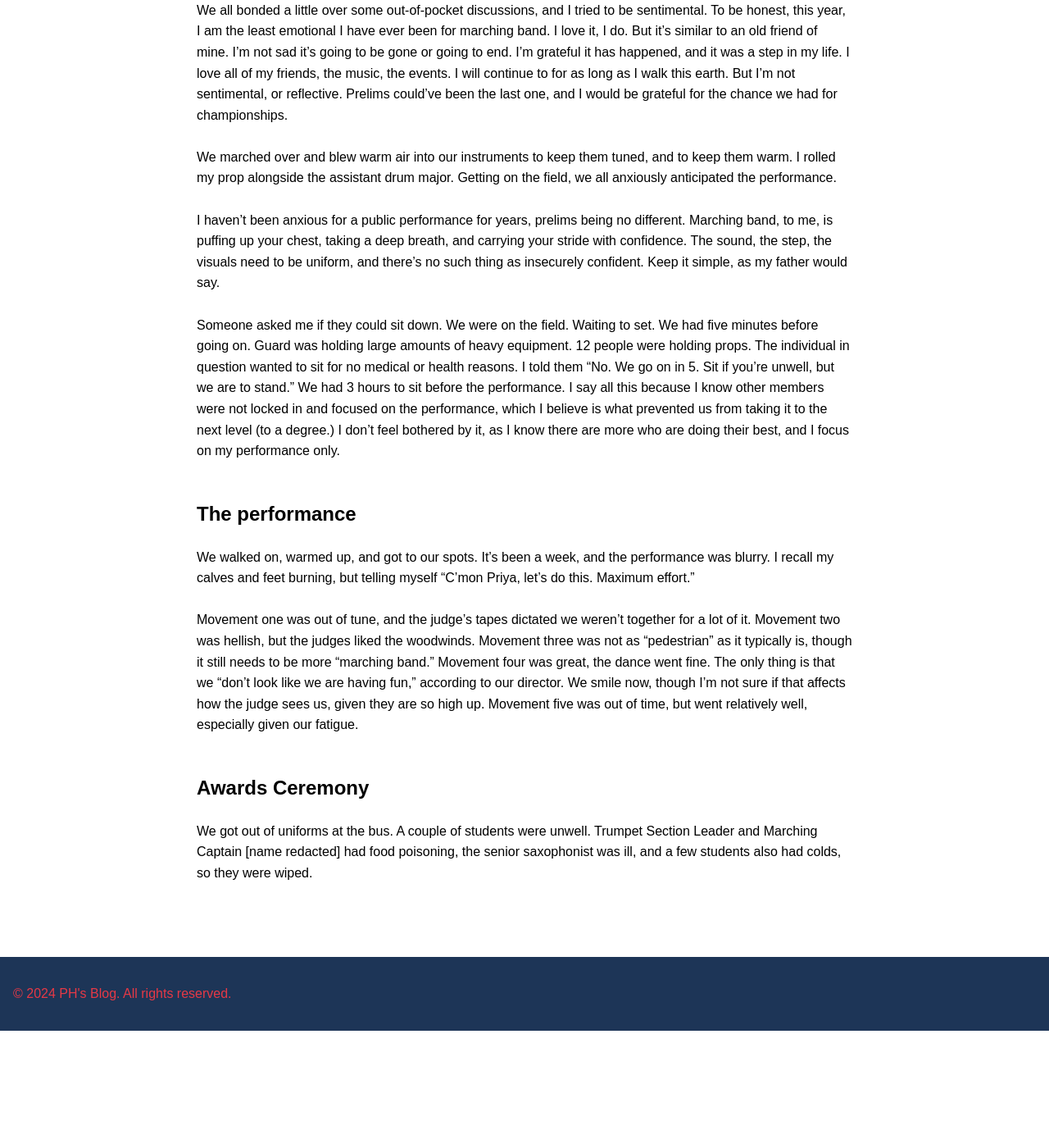
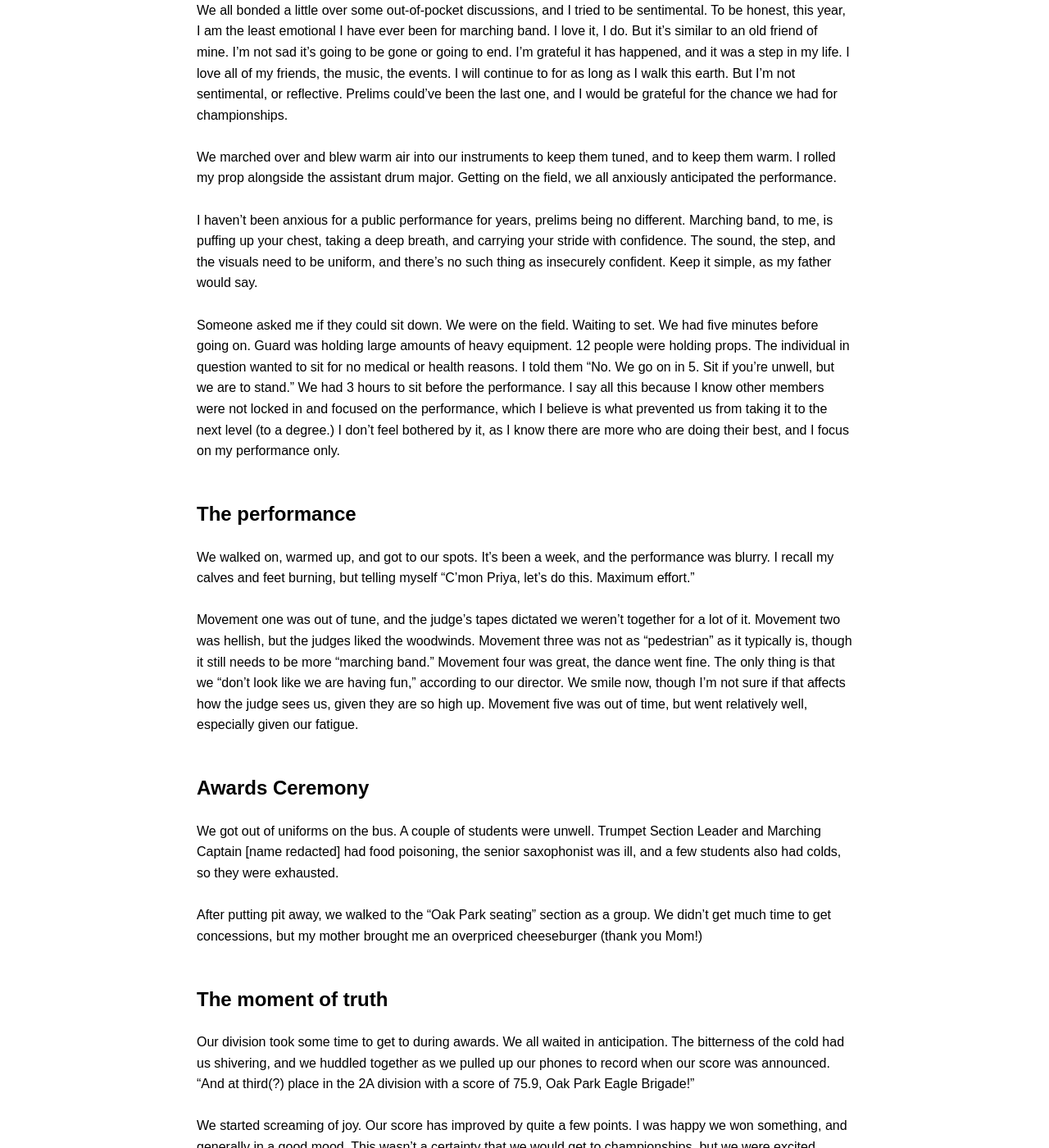
Before and after one commit to CaptainSapphire/PH-s-Blog, a Jekyll site: the page built from _posts/2024-11-21-Prelims.md, in a window 1280 px wide and 1400 px high, scrolled down 2307 px. Shown: the whole window at 82% size. Built offline with Jekyll 4.4.1, drawn with Linux system fonts in a browser that asks for light colours; our own code applies the rules of GitHub Pages for plain Markdown files; before the commit the page ends 3564 px from its top, so only the background shows below that; some of the changed text lies outside the part shown.

Commit message:
Update 2024-11-21-Prelims.md

```diff
--- a/_posts/2024-11-21-Prelims.md
+++ b/_posts/2024-11-21-Prelims.md
@@ -27,7 +27,7 @@ We all got uniforms on and instruments together and got pit off of the U-Haul. W
 **"No matter what results we get, I am incredibly proud of our performance and each of you for giving it your all. Good luck everyone."**<br><br>
 We all bonded a little over some out-of-pocket discussions, and I tried to be sentimental. To be honest, this year, I am the least emotional I have ever been for marching band. I love it, I do. But it's similar to an old friend of mine. I'm not sad it's going to be gone or going to end. I'm grateful it has happened, and it was a step in my life. I love all of my friends, the music, the events. I will continue to for as long as I walk this earth. But I'm not sentimental, or reflective. Prelims could've been the last one, and I would be grateful for the chance we had for championships. <br><br>
 We marched over and blew warm air into our instruments to keep them tuned, and to keep them warm. I rolled my prop alongside the assistant drum major. Getting on the field, we all anxiously anticipated the performance.<br><br>
-I haven't been anxious for a public performance for years, prelims being no different. Marching band, to me, is puffing up your chest, taking a deep breath, and carrying your stride with confidence. The sound, the step,  the visuals need to be uniform, and there's no such thing as insecurely confident. Keep it simple, as my father would say. <br><br>
+I haven't been anxious for a public performance for years, prelims being no different. Marching band, to me, is puffing up your chest, taking a deep breath, and carrying your stride with confidence. The sound, the step,  and the visuals need to be uniform, and there's no such thing as insecurely confident. Keep it simple, as my father would say. <br><br>
 Someone asked me if they could sit down. We were on the field. Waiting to set. We had five minutes before going on. Guard was holding large amounts of heavy equipment. 12 people were holding props. The individual in question wanted to sit for no medical or health reasons. I told them "No. We go on in 5. Sit if you're unwell, but we are to stand." We had 3 hours to sit before the performance. I say all this because I know other members were not locked in and focused on the performance, which I believe is what prevented us from taking it to the next level (to a degree.) I don't feel bothered by it, as I know there are more who are doing their best, and I focus on my performance only. <br><br>
 
 ## The performance
@@ -35,4 +35,10 @@ We walked on, warmed up, and got to our spots. It's been a week, and the perform
 Movement one was out of tune, and the judge's tapes dictated we weren't together for a lot of it. Movement two was hellish, but the judges liked the woodwinds. Movement three was not as "pedestrian" as it typically is, though it still needs to be more "marching band." Movement four was great, the dance went fine. The only thing is that we "don't look like we are having fun," according to our director. We smile now, though I'm not sure if that affects how the judge sees us, given they are so high up. Movement five was out of time, but went relatively well, especially given our fatigue. <br><br>
 
 ## Awards Ceremony
-We got out of uniforms at the bus. A couple of students were unwell. Trumpet Section Leader and Marching Captain [name redacted] had food poisoning, the senior saxophonist was ill, and a few students also had colds, so they were wiped.
+We got out of uniforms on the bus. A couple of students were unwell. Trumpet Section Leader and Marching Captain [name redacted] had food poisoning, the senior saxophonist was ill, and a few students also had colds, so they were exhausted. <br><br>
+After putting pit away, we walked to the "Oak Park seating" section as a group. We didn't get much time to get concessions, but my mother brought me an overpriced cheeseburger (thank you Mom!)<br><br>
+
+## The moment of truth
+Our division took some time to get to during awards. We all waited in anticipation. The bitterness of the cold had us shivering, and we huddled together as we pulled up our phones to record when our score was announced. "And at third(?) place in the 2A division with a score of 75.9, Oak Park Eagle Brigade!"<br><br>
+We started screaming of joy. Our score has improved by quite a few points. I was happy we won something, and generally in a good mood. This wasn't a certainty that we would get to championships, but we were excited nonetheless.<br><br>
+At the very end, they annouced what schools would go to champs. By the skin of our boots, we were 12th and qualified. We celebrated 20x more intensely than
```
